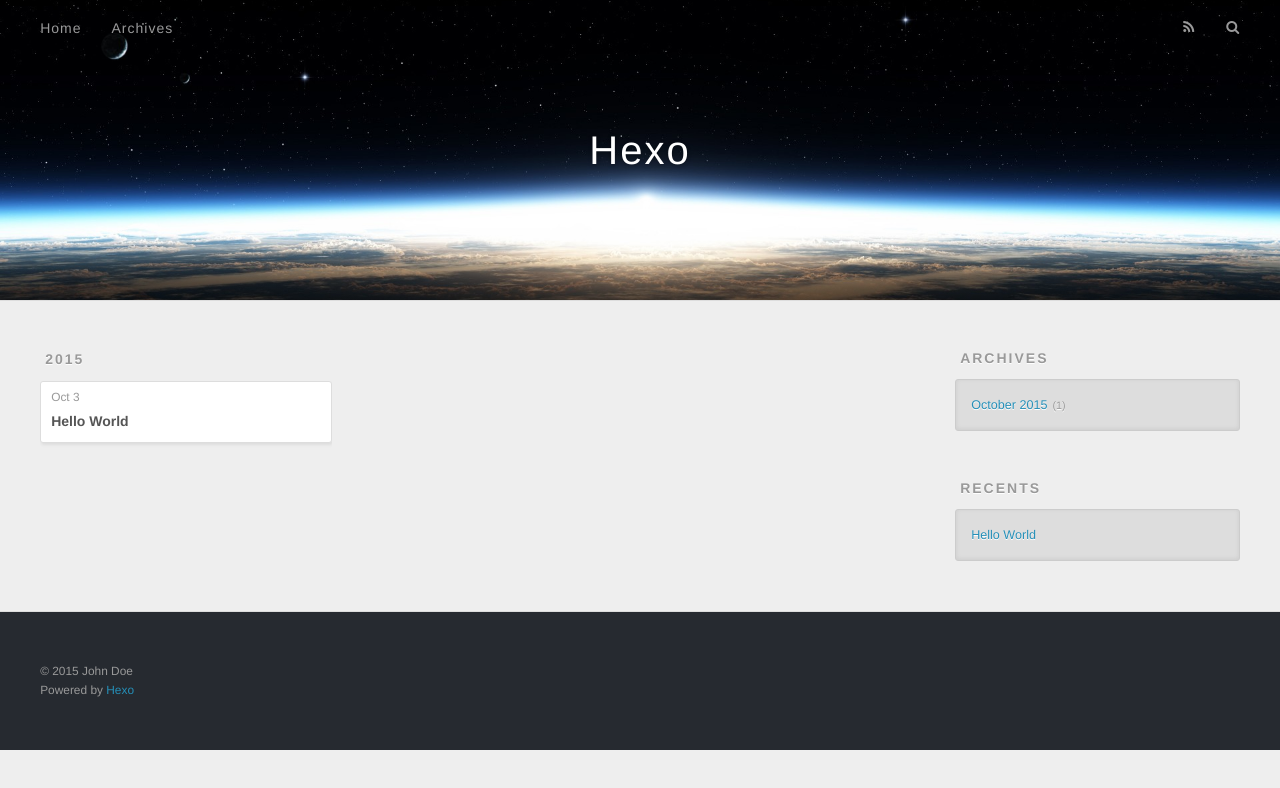
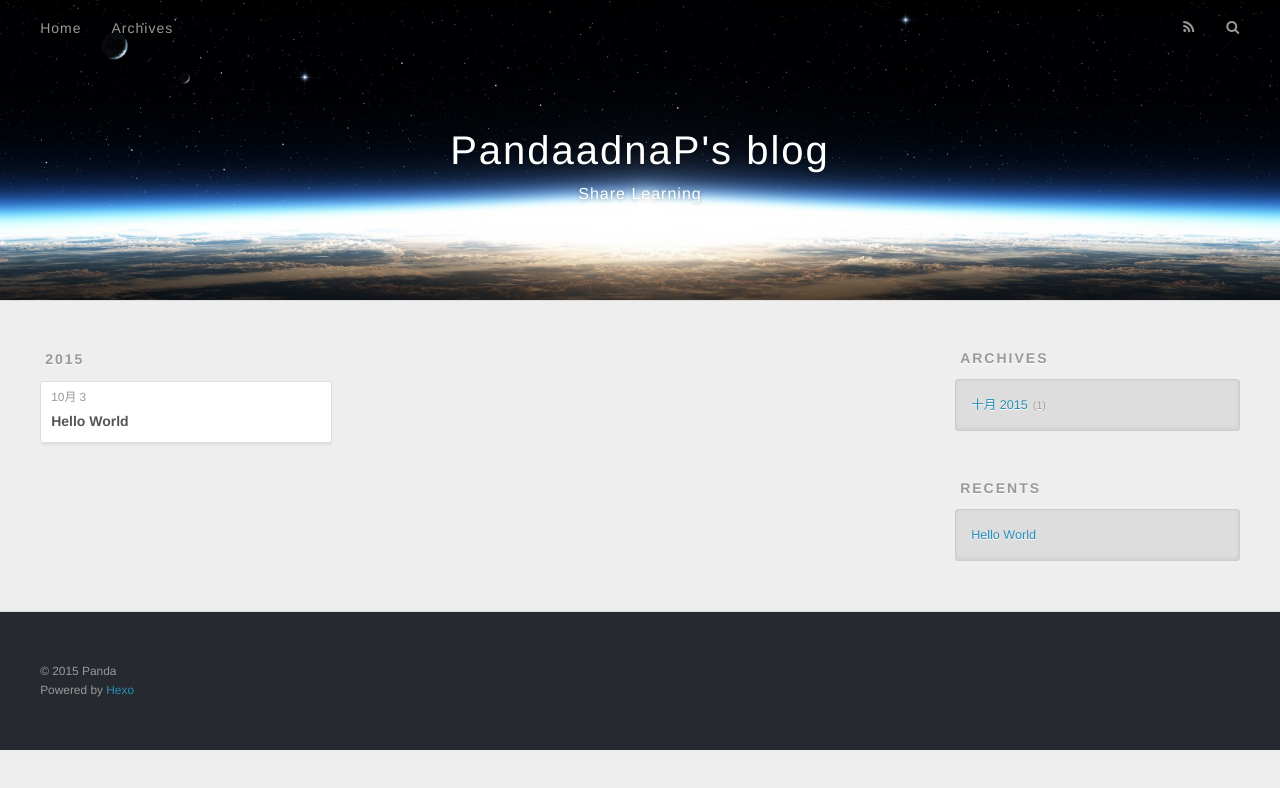
Before and after one commit to PandaadnaP/PandaadnaP.github.io, a plain HTML site: page archives/2015/10/index.html in a window 1280 px wide. Drawn offline with nearby package versions, Linux system fonts and the light colour scheme.

Commit message:
Site updated: 2015-10-03 21:12:02

```diff
--- a/archives/2015/10/index.html
+++ b/archives/2015/10/index.html
@@ -3,19 +3,19 @@
 <head>
   <meta charset="utf-8">
 
-  <title>Archives: 2015/10 | Hexo</title>
+  <title>Archives: 2015/10 | PandaadnaP&#39;s blog</title>
   <meta name="viewport" content="width=device-width, initial-scale=1, maximum-scale=1">
-  <meta name="description">
+  <meta name="description" content="Share Learing">
 <meta property="og:type" content="website">
-<meta property="og:title" content="Hexo">
+<meta property="og:title" content="PandaadnaP's blog">
 <meta property="og:url" content="http://yoursite.com/archives/2015/10/index.html">
-<meta property="og:site_name" content="Hexo">
-<meta property="og:description">
+<meta property="og:site_name" content="PandaadnaP's blog">
+<meta property="og:description" content="Share Learing">
 <meta name="twitter:card" content="summary">
-<meta name="twitter:title" content="Hexo">
-<meta name="twitter:description">
+<meta name="twitter:title" content="PandaadnaP's blog">
+<meta name="twitter:description" content="Share Learing">
 
-    <link rel="alternative" href="/atom.xml" title="Hexo" type="application/atom+xml">
+    <link rel="alternative" href="/atom.xml" title="PandaadnaP&#39;s blog" type="application/atom+xml">
 
 
     <link rel="icon" href="/favicon.png">
@@ -33,8 +33,12 @@
   <div id="header-outer" class="outer">
     <div id="header-title" class="inner">
       <h1 id="logo-wrap">
-        <a href="/" id="logo">Hexo</a>
+        <a href="/" id="logo">PandaadnaP&#39;s blog</a>
       </h1>
+
+        <h2 id="subtitle-wrap">
+          <a href="/" id="subtitle">Share Learning</a>
+        </h2>
 
     </div>
     <div id="header-inner" class="inner">
@@ -76,7 +80,7 @@
   <div class="archive-article-inner">
     <header class="archive-article-header">
       <a href="/2015/10/03/hello-world/" class="archive-article-date">
-  <time datetime="2015-10-03T10:10:05.000Z" itemprop="datePublished">Oct 3</time>
+  <time datetime="2015-10-03T10:10:05.000Z" itemprop="datePublished">10月 3</time>
 </a>
 
 
@@ -106,7 +110,7 @@
   <div class="widget-wrap">
     <h3 class="widget-title">Archives</h3>
     <div class="widget">
-      <ul class="archive-list"><li class="archive-list-item"><a class="archive-list-link" href="/archives/2015/10/">October 2015</a><span class="archive-list-count">1</span></li></ul>
+      <ul class="archive-list"><li class="archive-list-item"><a class="archive-list-link" href="/archives/2015/10/">十月 2015</a><span class="archive-list-count">1</span></li></ul>
     </div>
   </div>
 
@@ -133,7 +137,7 @@
 
   <div class="outer">
     <div id="footer-info" class="inner">
-      &copy; 2015 John Doe<br>
+      &copy; 2015 Panda<br>
       Powered by <a href="http://hexo.io/" target="_blank">Hexo</a>
     </div>
   </div>
```
Also changed, not shown: 2015/10/03/hello-world/index.html (+11 -7 lines), archives/2015/index.html (+16 -12 lines), archives/index.html (+16 -12 lines), index.html (+16 -12 lines).
